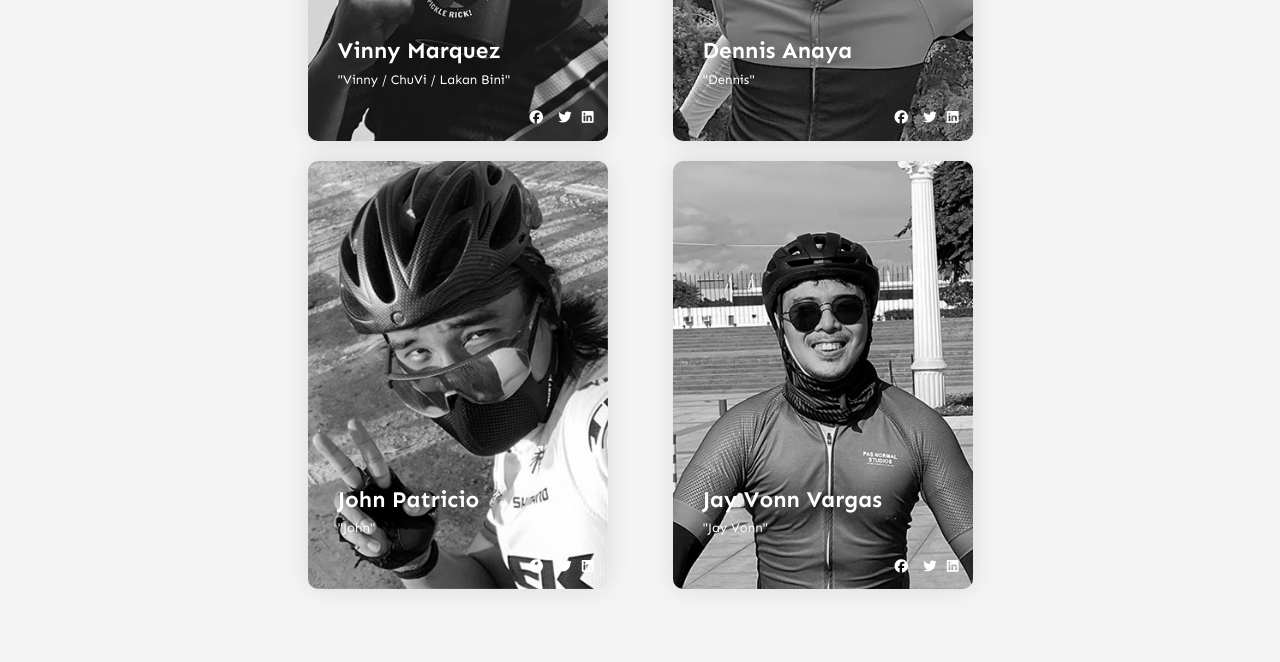
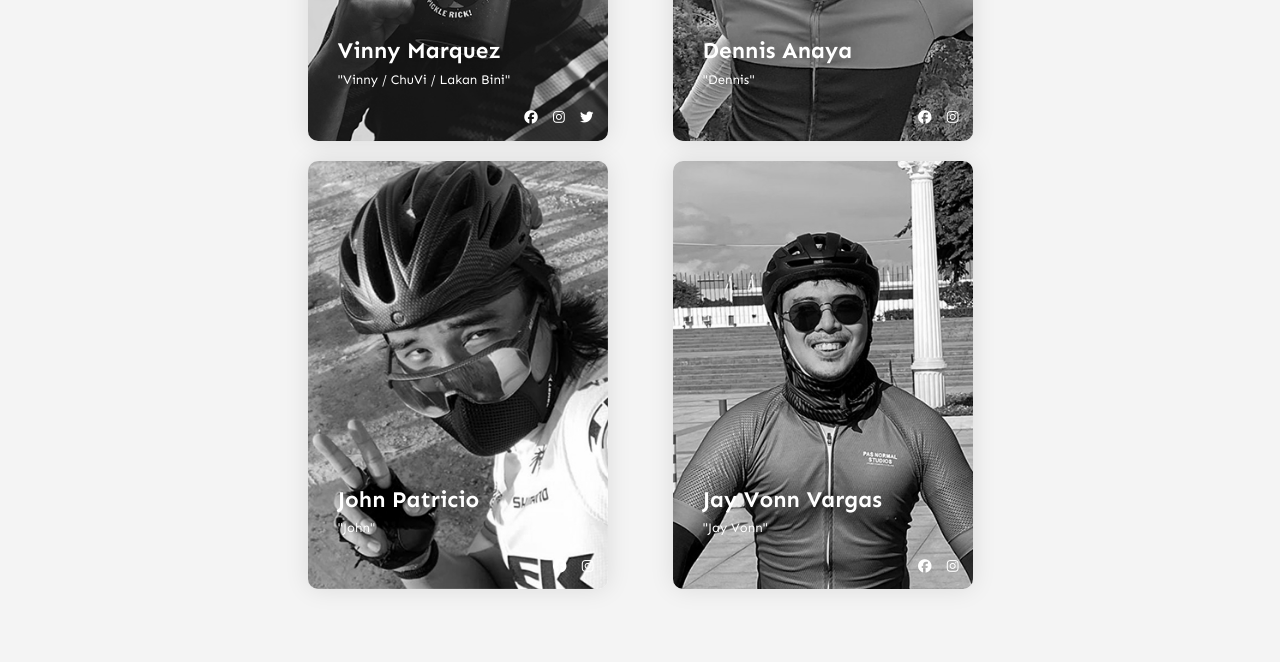
Before and after one commit to chuv13/latebloomercycling, a Jekyll site: the page built from _pages/groups/team-itim.md, in a window 1280 px wide. Shown: the part 1388-2050 px from the top of the page. Built offline with Jekyll 4.4.1, drawn with Linux system fonts in a browser that asks for light colours; nearby versions of some CDN libraries; comment, search, counter and statistics services are not loaded.

Commit message:
team itim: socmed links

```diff
--- a/_config.yml
+++ b/_config.yml
@@ -41,9 +41,8 @@ cyclists:
       showProfile: true
       team: Team Itim
       facebook: chuv13
-      ig: lakanbinimusic
+      instagram: lakanbinimusic
       twitter: lakanbinimusic
-      linkedin: vinnymarquez
       avatar: assets/images/vinny-avatar.jpg
       card-cover: assets/images/vinny-card.jpg
       cover: 'assets/images/groups/team-itim/vinny-cover.jpg'
@@ -73,10 +72,8 @@ cyclists:
       role: contributor
       showProfile: false
       team: Team Itim
-      facebook: chuv13
-      ig: lakanbinimusic
-      twitter: lakanbinimusic
-      linkedin: vinnymarquez
+      facebook: dennis.anaya.37
+      instagram: dr.anaya
       avatar: assets/images/vinny-avatar.jpg
       card-cover: assets/images/dennis-card.jpg
       cover: 'assets/images/groups/team-itim/vinny-cover.jpg'
@@ -98,10 +95,8 @@ cyclists:
       role: contributor
       showProfile: false
       team: Team Itim
-      facebook: chuv13
-      ig: lakanbinimusic
-      twitter: lakanbinimusic
-      linkedin: vinnymarquez
+      facebook: john.andrew.patricio
+      instagram: johnandrew.sp
       avatar: assets/images/vinny-avatar.jpg
       card-cover: assets/images/john-card.jpg
       cover: 'assets/images/groups/team-itim/vinny-cover.jpg'
@@ -123,10 +118,8 @@ cyclists:
       role: contributor
       showProfile: false
       team: Team Itim
-      facebook: chuv13
-      ig: lakanbinimusic
-      twitter: lakanbinimusic
-      linkedin: vinnymarquez
+      facebook: vargas.jayvonn
+      instagram: jebiboy
       avatar: assets/images/vinny-avatar.jpg
       card-cover: assets/images/jayvonn-card.jpg
       cover: 'assets/images/groups/team-itim/vinny-cover.jpg'
--- a/_layouts/group.html
+++ b/_layouts/group.html
@@ -31,13 +31,18 @@ featured:
           <div class="profile-name">{{ member.display_name }}</div>
           <div class="profile-username">"{{ member.nickname }}"</div>
           <div class="profile-icons">
-            <a
-              href="https://www.facebook.com/{{member.facebook}}"
-              class="profile-icon"
-              ><i class="fa fa-facebook"></i
-            ></a>
-            <a href="#" class="profile-icon"><i class="fa fa-twitter"></i></a
-            ><a href="#" class="profile-icon"><i class="fa fa-linkedin"></i></a>
+            {% if member.facebook %}
+            <a href="https://www.facebook.com/{{member.facebook}}" class="profile-icon" target="_blank"><i class="fa fa-facebook"></i></a>
+            {% endif %}
+            {% if member.instagram %}
+            <a href="https://www.facebook.com/{{member.facebook}}" class="profile-icon" target="_blank"><i class="fa fa-instagram"></i></a>
+            {% endif %}
+            {% if member.twitter %}
+            <a href="https://www.facebook.com/{{member.facebook}}" class="profile-icon" target="_blank"><i class="fa fa-twitter"></i></a>
+            {% endif %}
+            {% if member.linkedin %}
+            <a href="https://www.facebook.com/{{member.facebook}}" class="profile-icon" target="_blank"><i class="fa fa-linkedin"></i></a>
+            {% endif %}
           </div>
         </div>
         {% if member.showProfile == true %}
```
